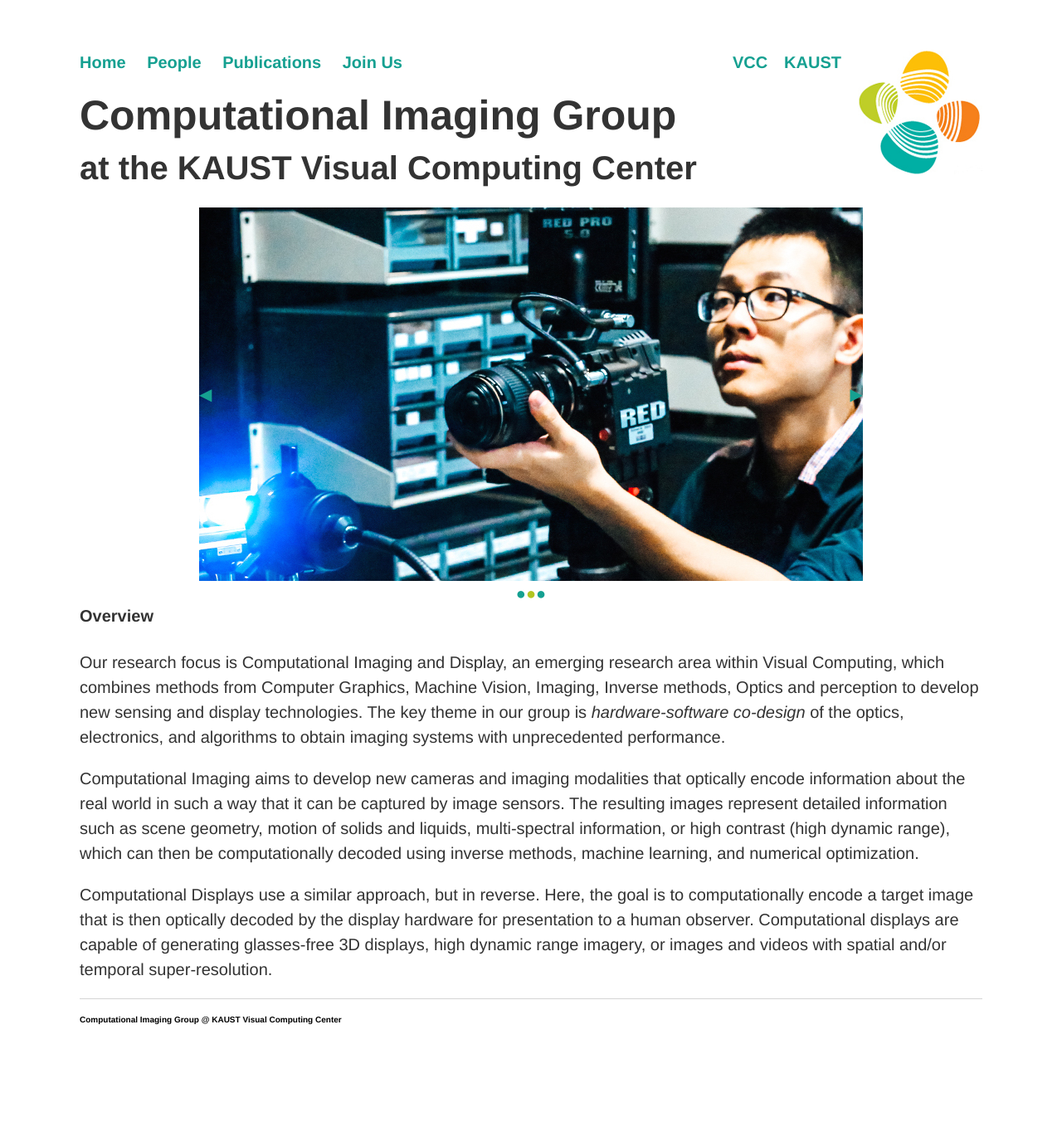
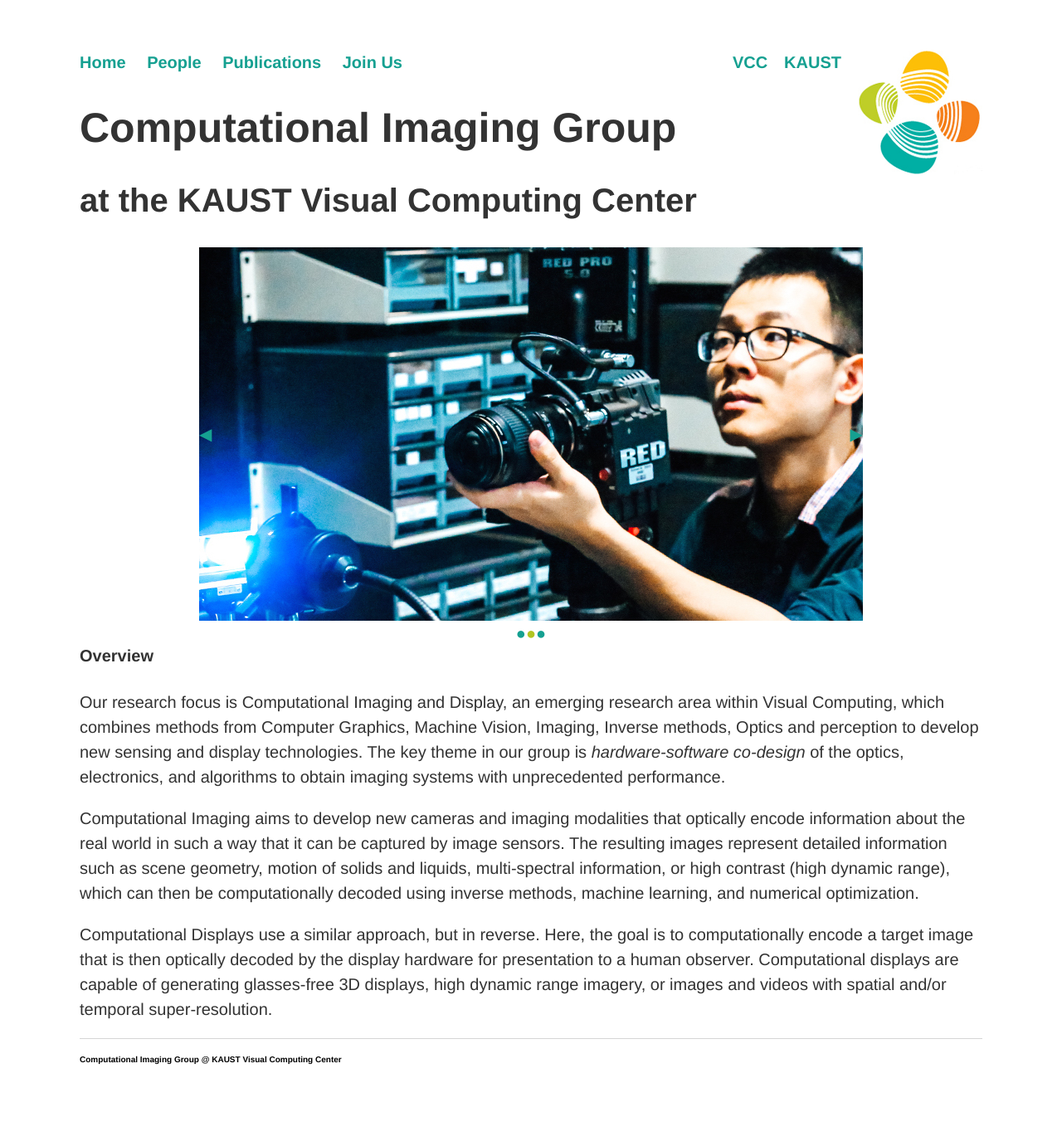
Before and after one commit to vccimaging/vccimaging.github.io, a Jekyll site: the page built from index.md, in a window 1280 px wide. Shown: the whole page at 83% size. Built offline with Jekyll 4.4.1, drawn with Linux system fonts in a browser that asks for light colours; nearby versions of some CDN libraries; before the commit the page ends 1304 px from its top, so only the background shows below that.

Commit message:
line spacing for multi-line headings

```diff
--- a/css/main.css
+++ b/css/main.css
@@ -51,12 +51,15 @@
 }
 h1 {
     font-size:50px;
+    line-height:1.2em;
 }
 h2 {
     font-size:40px;
+    line-height:1.2em;
 }
 h3 {
     font-size:35px;
+    line-height:1.2em;
 }
 footer {
     font-family:'Helvetica', 'Arial', 'Sans-Serif';
```
